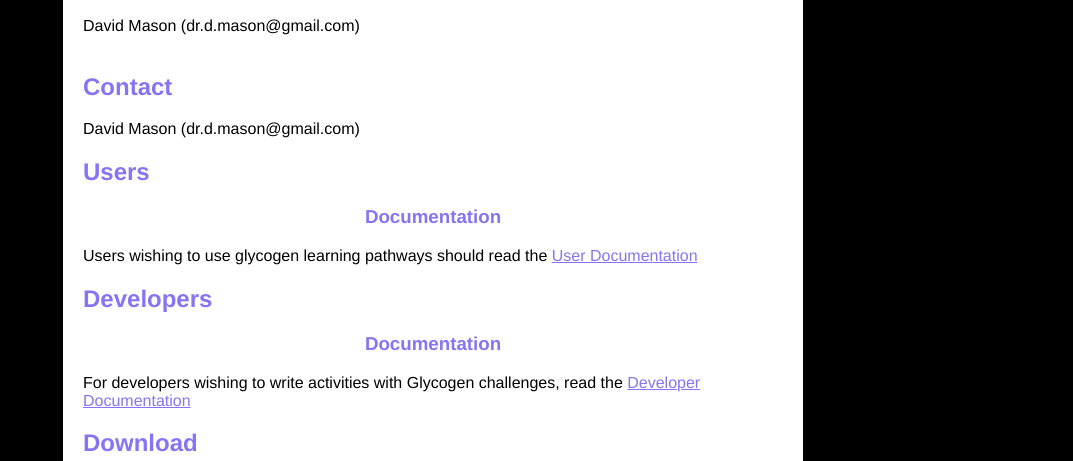
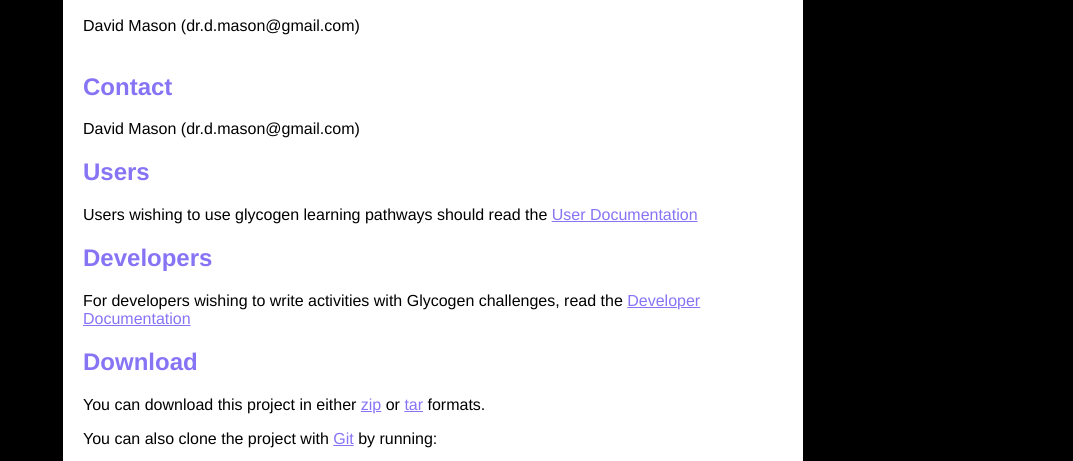
Before and after one commit to davidmason/glycogen, a plain HTML site: page index.html in a window 1280 px wide. Shown: the part 330-791 px from the top of the page, without its empty margins (207-1280 px from the left). Drawn offline with Linux system fonts and the light colour scheme.

Commit message:
simplified index page

```diff
--- a/index.html
+++ b/index.html
@@ -61,7 +61,6 @@
 <br/>      </p>
 
 <h2>Users</h2>
-<h3>Documentation</h3>
 Users wishing to use glycogen learning pathways should read the
 <a href="https://docs.google.com/document/pub?id=1moNeAPxsdTaIOAJ9R45UcZODMsaJKpPJfKekx-IADcA">
 User Documentation</a>
@@ -69,7 +68,6 @@ User Documentation</a>
 
 
 <h2>Developers</h2>
-<h3>Documentation</h3>
 For developers wishing to write activities with Glycogen challenges, read the
 <a href="https://docs.google.com/document/pub?id=125I6uxMECa_nt6UovBKhUmxSl2BcP7aNPJ9W6zh5ZEo">
 Developer Documentation</a>
```
